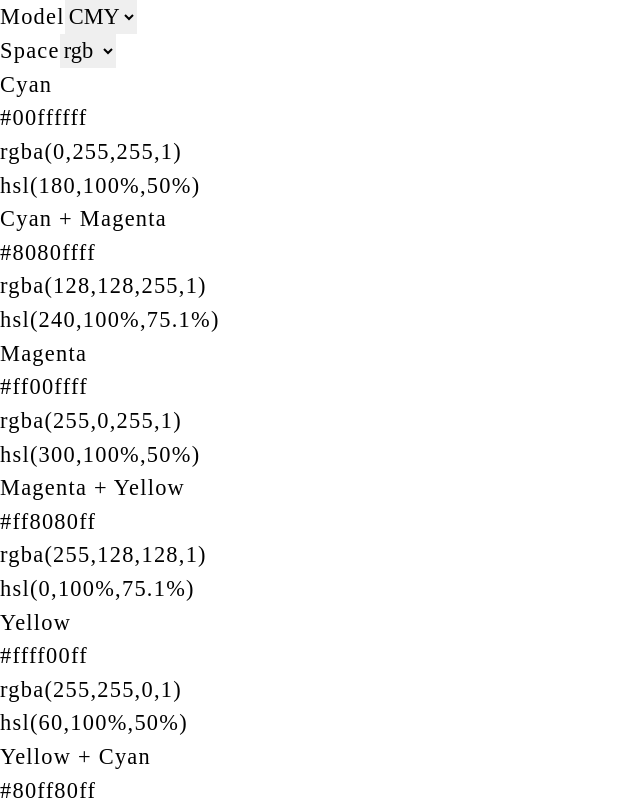
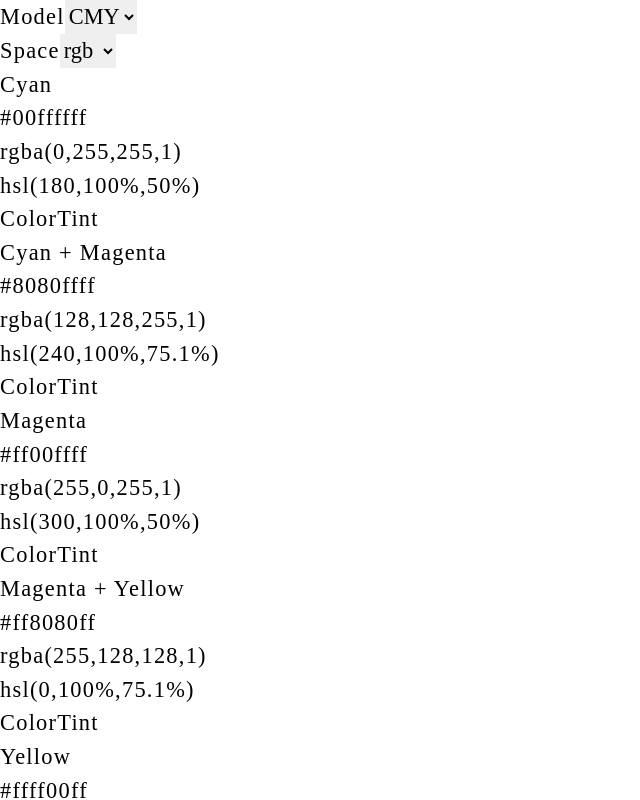
Before and after one commit to osequi/color-scheme-designer, a Next.js app: page / in a window 1280 px wide. Shown: the top 800 px of the page, without its empty margins (0-640 px from the left). Built offline with nearby package versions, Linux system fonts and the light colour scheme; a web font is replaced by a local one.

Commit message:
Working on the tints

```diff
--- a/src/components/ColorSwatch/ColorSwatch.js
+++ b/src/components/ColorSwatch/ColorSwatch.js
@@ -8,6 +8,7 @@ import chroma from "chroma-js";
  * Imports other components and hooks.
  */
 import ColorInfo from "../ColorInfo";
+import ColorTint from "../ColorTint";
 import { Cell } from "../layout";
 
 /**
@@ -58,6 +59,7 @@ const ColorSwatch = (props) => {
         {name}
       </h3>
       <ColorInfo {...props} display={showInfo} />
+      <ColorTint {...props} />
     </Cell>
   );
 };
--- /dev/null
+++ b/src/components/ColorTint/ColorTint.demo.js
@@ -0,0 +1,15 @@
+import React from "react";
+
+/**
+ * Imports other components and hooks.
+ */
+import ColorTint from ".";
+
+/**
+ * Displays the ColorTint demo.
+ */
+const ColorTintDemo = (props) => {
+  return <ColorTint />;
+};
+
+export default ColorTintDemo;
--- /dev/null
+++ b/src/components/ColorTint/ColorTint.js
@@ -0,0 +1,47 @@
+import React from "react";
+import PropTypes from "prop-types";
+import { cx } from "emotion";
+import { useStyles } from "../../hooks";
+import chroma from "chroma-js";
+
+/**
+ * Imports other components and hooks.
+ */
+
+/**
+ * Defines the prop types.
+ */
+const propTypes = {};
+
+/**
+ * Defines the default props.
+ */
+const defaultProps = {};
+
+/**
+ * Defines the styles.
+ */
+const container = (props) => ({
+  backgroundColor: props.tint,
+});
+
+/**
+ * Displays the component.
+ * @see ColorTint.md
+ */
+const ColorTint = (props) => {
+  const { color } = props;
+  const tint = chroma(color).darken(0.1);
+  const { containerKlass } = useStyles([container], { tint: tint.css() });
+
+  return <div className={cx("ColorTint", containerKlass)}>ColorTint</div>;
+};
+
+ColorTint.propTypes = propTypes;
+ColorTint.defaultProps = defaultProps;
+
+export default ColorTint;
+export {
+  propTypes as ColorTintPropTypes,
+  defaultProps as ColorTintDefaultProps,
+};
--- /dev/null
+++ b/src/components/ColorTint/ColorTint.md
@@ -0,0 +1 @@
+## ColorTint
--- /dev/null
+++ b/src/components/ColorTint/index.js
@@ -0,0 +1,7 @@
+export {
+  default,
+  ColorTintPropTypes,
+  ColorTintDefaultProps,
+} from "./ColorTint";
+
+export { default as ColorTintDemo } from "./ColorTint.demo";
```
Also changed, not shown: 2 other files (tests, documents, lock files or other folders).
